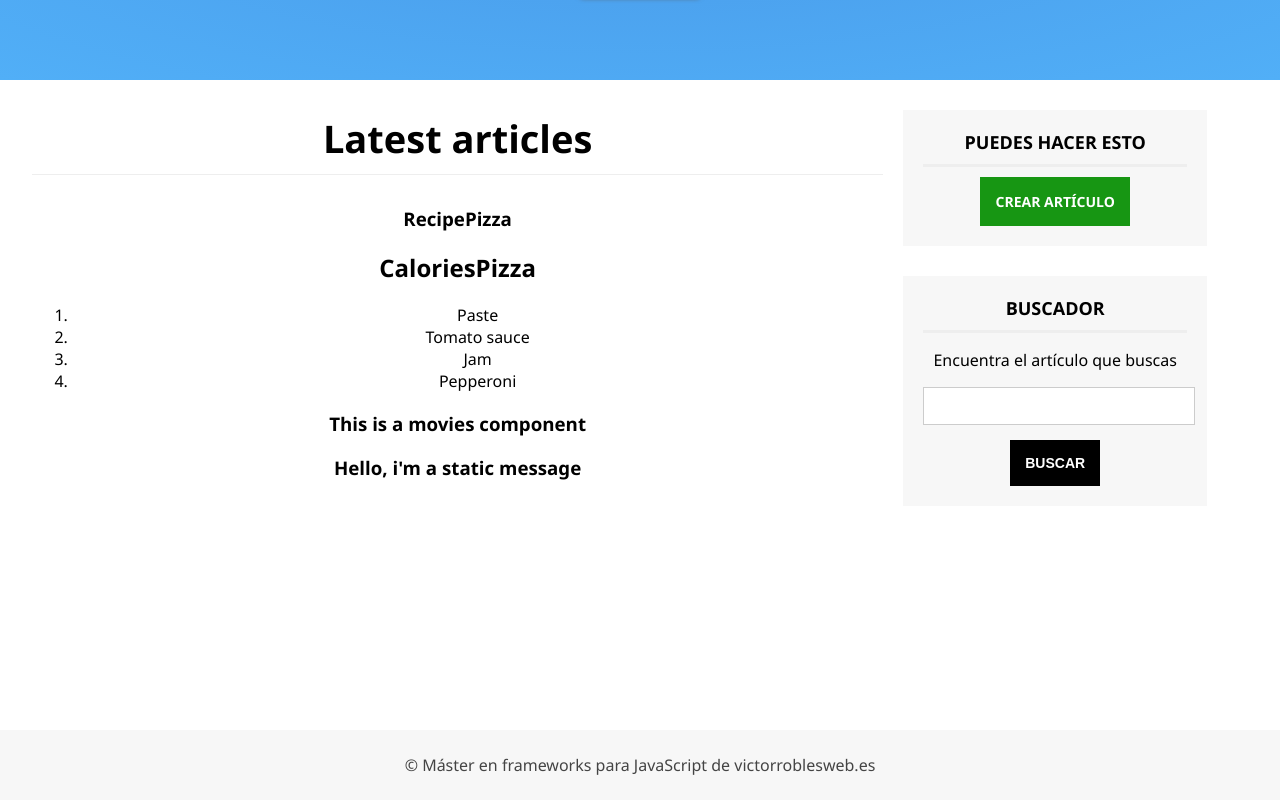
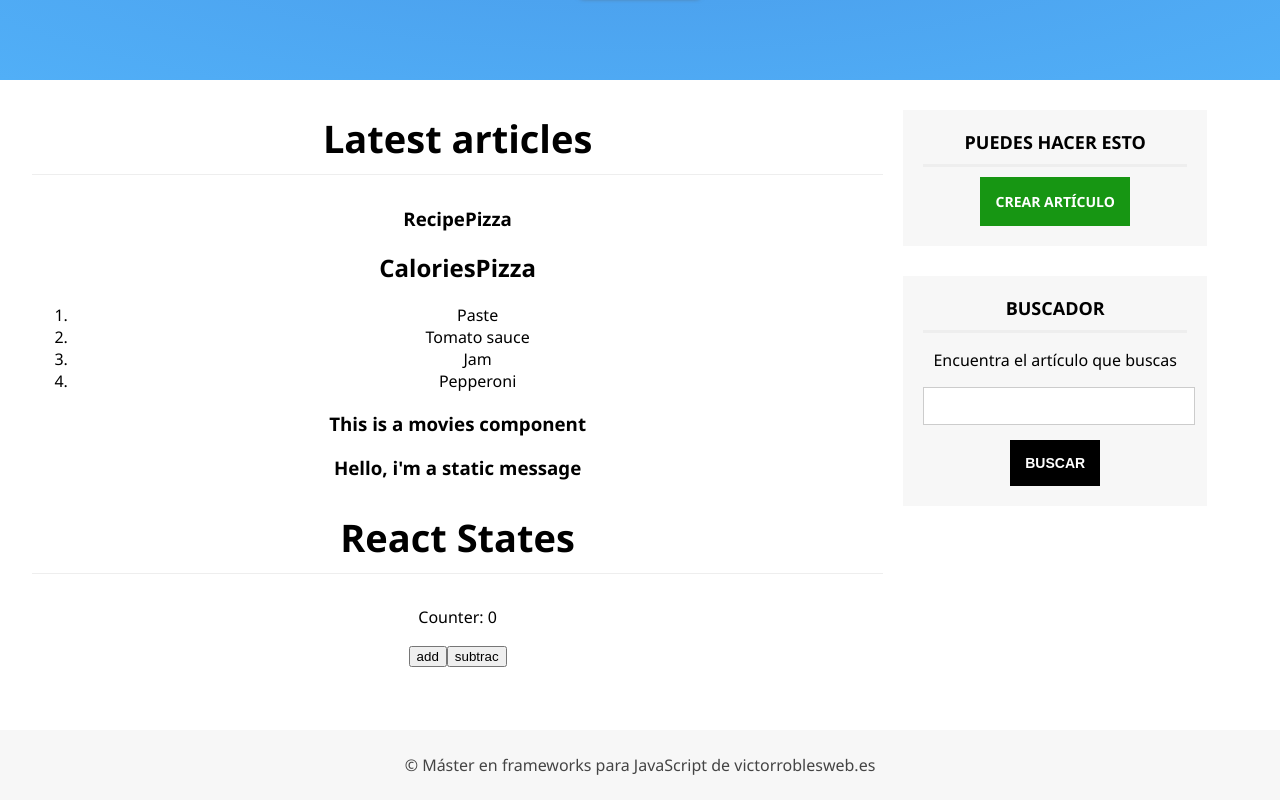
Before and after one commit to Ruli-AlSe/training-react, a React (Create React App) app: page / in a window 1280 px wide. Shown: the part 396-1196 px from the top of the page. Built offline with nearby package versions, Linux system fonts and the light colour scheme.

Commit message:
Try React state in a dummy function

```diff
--- a/src/components/TestsComponent.js
+++ b/src/components/TestsComponent.js
@@ -3,14 +3,50 @@ import MyComponent from "./MyComponent";
 import Movies from "./Movies";
 
 class TestsComponent extends React.Component {
-  render() {
+/*
+  constructor(props) {
+    super(props);
+    this.state = {
+      counter: 0
+    };
+  }
+*/
+
+  state = {
+    counter: 0
+  };
+
+  add() {
+    //this.counter += 1;
+    //this.state.counter += 1;
+    this.setState({
+      counter: (this.state.counter + 1)
+    });
+  }
+
+  subtrac() {
+    this.setState({
+      counter: (this.state.counter - 1)
+    });
+  }
+
+  render(e) {
     return (
       <section id="content">
-        <h2 class="subheader">Latest articles</h2>
+        <h2 className="subheader">Latest articles</h2>
         <section className="components">
           <MyComponent />
           <Movies />
         </section>
+
+        <h2 className="subheader">React States</h2>
+        <p>
+          {'Counter: ' + this.state.counter }
+        </p>
+        <p>
+          <input type="button" value="add" onClick={ this.add.bind(this) } />
+          <input type="button" value="subtrac" onClick={ this.subtrac.bind(this) } />
+        </p>
       </section>
     );
   }
```
